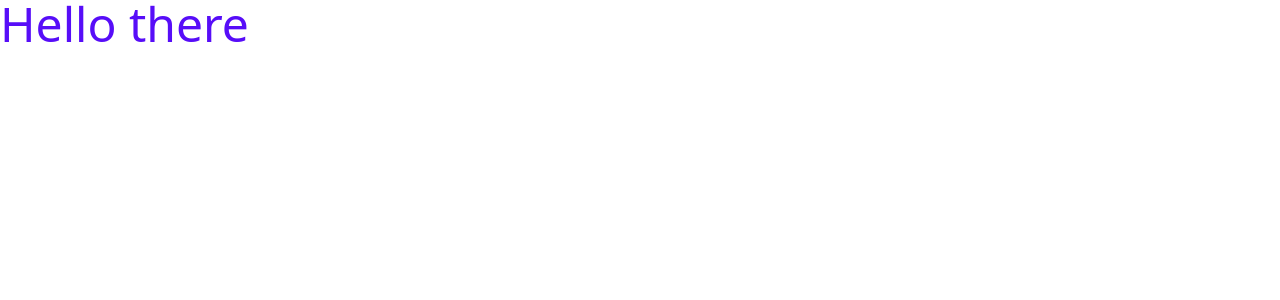
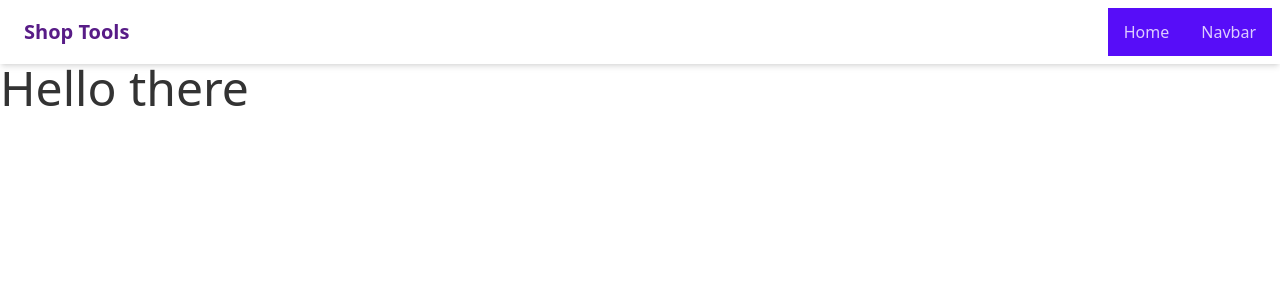
Before and after one commit to hr-meheraj/manufaturer-website-client, a React (Create React App) app: page / in a window 1280 px wide. Shown: the top 300 px of the page. Built offline with nearby package versions, Linux system fonts and the light colour scheme.

Commit message:
simple nav added

```diff
--- a/src/App.js
+++ b/src/App.js
@@ -1,9 +1,10 @@
+import Navbar from "./components/Header/Navbar";
 
 function App() {
   return (
-    <div className="App">
-        <h2 className='text-5xl text-primary'>Hello there </h2>
-    </div>
+    <Navbar>
+        <h2 className='text-5xl'> Hello there </h2>
+    </Navbar>
   );
 }
 
--- /dev/null
+++ b/src/components/Header/Navbar.jsx
@@ -0,0 +1,36 @@
+import React from 'react'
+import {Link ,NavLink} from 'react-router-dom'
+
+function Navbar({children}) {
+    return (
+        <div class="drawer  drawer-end">
+  <input id="my-drawer-3" type="checkbox" class="drawer-toggle" />
+  <div class="drawer-content flex flex-col">
+    <div class="w-full navbar shadow-md">
+      <div class="flex-1 px-2 mx-2"><Link to='/' className='text-xl font-semibold text-purple-900 cursor-pointer'>Shop Tools</Link></div>
+      <div class="flex-none hidden lg:block">
+        <ul class="menu menu-horizontal">
+          <li><NavLink to="/">Home</NavLink></li>
+          <li><NavLink to="/..">Navbar</NavLink></li>
+        </ul>
+      </div>
+      <div class="flex-none lg:hidden">
+        <label for="my-drawer-3" class="btn btn-square btn-ghost">
+          <svg xmlns="http://www.w3.org/2000/svg" fill="none" viewBox="0 0 24 24" class="inline-block w-6 h-6 stroke-current"><path stroke-linecap="round" stroke-linejoin="round" stroke-width="2" d="M4 6h16M4 12h16M4 18h16"></path></svg>
+        </label>
+      </div>
+    </div>
+   {children}
+  </div>
+  <div class="drawer-side">
+    <label for="my-drawer-3" class="drawer-overlay"></label>
+    <ul class="menu p-4 overflow-y-auto w-80 bg-base-100">
+    <li><NavLink to="/">Home</NavLink></li>
+      <li><NavLink to="/anoteh">Sidebar</NavLink></li>
+    </ul>
+  </div>
+</div>
+    )
+}
+
+export default Navbar
```
